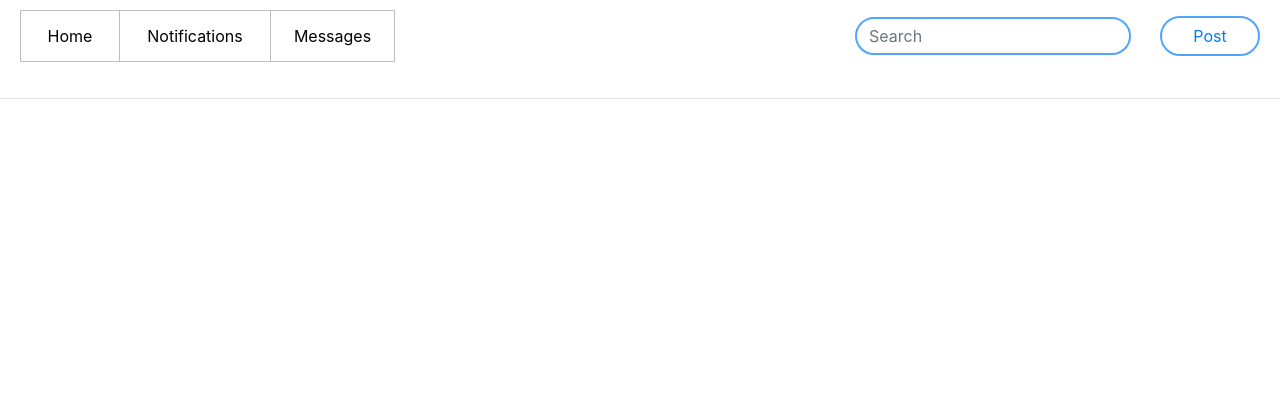
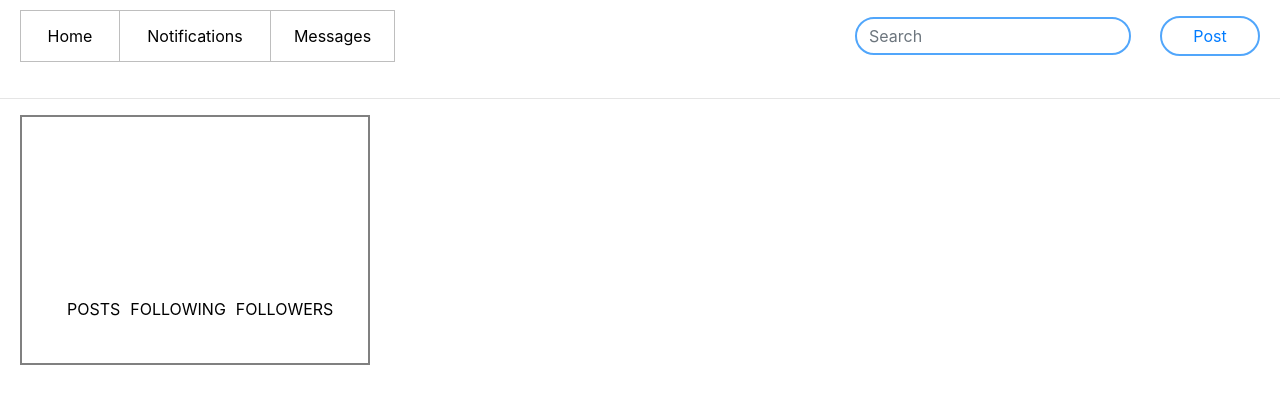
Before and after one commit to jeremyjosol/social-media, a React (Create React App) app: page / in a window 1280 px wide. Shown: the top 404 px of the page. Built offline with nearby package versions, Linux system fonts and the light colour scheme.

Commit message:
Add User + basic styles

```diff
--- a/src/components/App.js
+++ b/src/components/App.js
@@ -1,11 +1,13 @@
 import React from "react";
 import Navbar from "./Navbar";
+import User from "./User";
 
 function App(){
   return (
     <React.Fragment>
       <Navbar />
       <hr />
+      <User />
     </React.Fragment>
   );
 }
--- a/src/components/User.js
+++ b/src/components/User.js
@@ -1,6 +1,6 @@
 import React from "react";
 
-function Navbar() {
+function User() {
   return (
     <React.Fragment>
       <div className="user">
--- a/src/index.css
+++ b/src/index.css
@@ -59,3 +59,30 @@ code {
   width: 100px;
   border: 2px solid rgb(81, 166, 251);
 }
+
+.user {
+  margin-top: 10px;
+  margin-left: 20px;
+  margin-right: 20px;
+  list-style: none;
+  padding: 0;
+  padding-bottom: 20px;
+  border: 2px solid grey;
+  width: 350px;
+  height: 250px;
+}
+
+.user li {
+  display: inline-block;
+  padding-top: 5px;
+  padding-bottom: 5px;
+  text-align: center;
+  margin-top: 175px;
+  margin-left: 5px;
+  margin-right: 5px;
+}
+
+.user a {
+  text-decoration: none;
+  color: black;
+}
```
